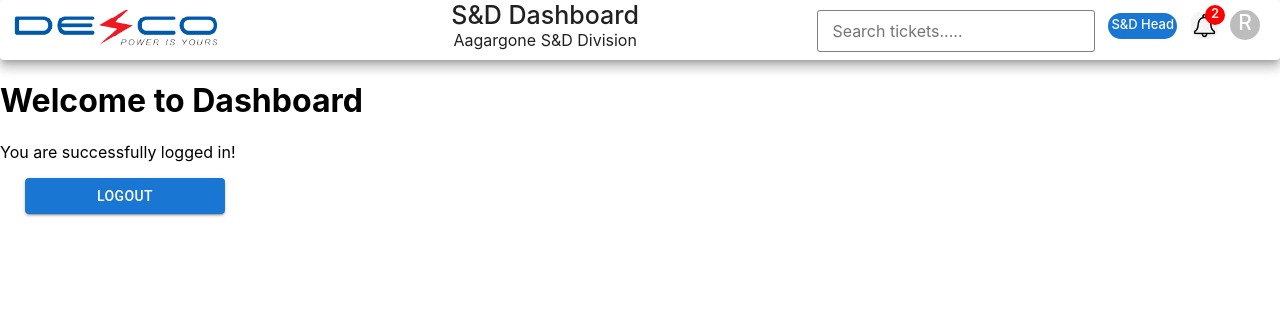
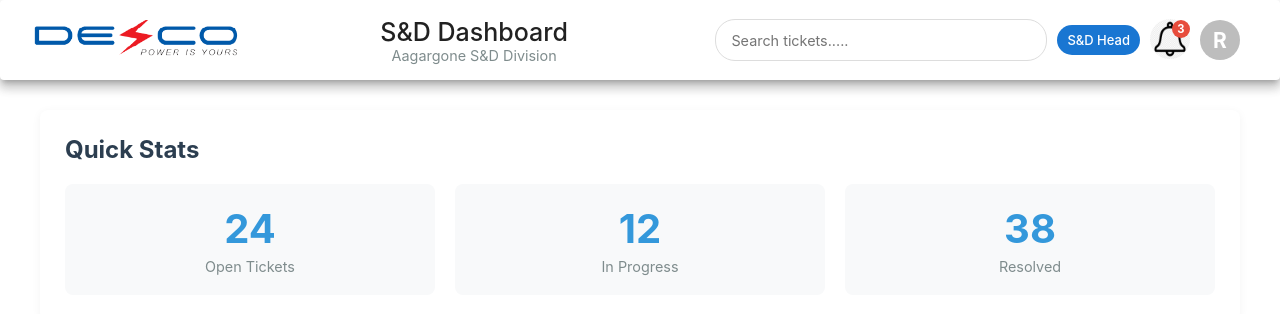
Before and after one commit to ranacse05/reactjs_frontend, a React (Create React App) app: page /dashboard in a window 1280 px wide. Shown: the top 314 px of the page. Built offline with nearby package versions, Linux system fonts and the light colour scheme; sample sign-in values are in the browser's storage; what parse would draw is missing.

Commit message:
Search left to do

```diff
--- a/src/Dashboard.css
+++ b/src/Dashboard.css
@@ -1,5 +1,7 @@
+/* Dashboard.css */
 .flex-container {
   display: flex;
+  align-items: center;
 }
 
 .shadow-border  {
@@ -10,8 +12,15 @@
   box-shadow: rgba(0, 0, 0, 0.2) 0px 5px 5px -3px, rgba(0, 0, 0, 0.14) 0px 8px 10px 1px, rgba(0, 0, 0, 0.12) 0px 3px 14px 2px;
 }
 
-header {height: 60px; }
-header img {height: 40px; margin: 10px;}
+header {
+  height: 80px;
+  padding: 0 20px;
+}
+
+header img {
+  height: 40px;
+  margin: 10px;
+}
 
 .header-text {
   margin: auto;
@@ -26,86 +35,188 @@ header img {height: 40px; margin: 10px;}
   font-weight: 500;
 }
 
-.header-text p {margin-top: 0px;}
-.search {margin-left: -40px;}
+.header-text p {
+  margin-top: 0px;
+  margin-bottom: 0;
+  color: #7f8c8d;
+  font-size: 0.9rem;
+}
+
+.search {
+  margin-left: 20px;
+  padding: 10px 15px;
+  border: 1px solid #ddd;
+  border-radius: 20px;
+  width: 300px;
+  font-size: 0.9rem;
+}
 
 .right-side {
   font-size: 12px;
   margin-right: 20px;
   display: flex;
-  margin-top: 10px;
-
-}
-
-.right-side > span {
-  display: flex;
-  width: 1em;
-  height: 1em;
+  align-items: center;
+  gap: 15px;
 }
 
 .account-type {
   font-size: 13px;
   display: flex;
-  padding: 3px;
-  margin: 3px;
+  padding: 5px 10px;
   border-radius: 15px;
   height: 20px;
   color: white;
-  background:rgb(25, 118, 210) ;
+  background: rgb(25, 118, 210);
+  font-weight: 500;
+  align-items: center;
+}
+
+/* Notification styles */
+.notification-container {
+  position: relative;
+}
+
+.notification-icon {
+  position: relative;
+  cursor: pointer;
+  width: 30px;
+  height: 30px;
+  border-radius: 50%;
+  display: flex;
+  align-items: center;
+  justify-content: center;
+  transition: background-color 0.2s;
+}
+
+.notification-icon:hover {
+  background-color: #f1f1f1;
+}
+
+.bell-icon {
+  font-size: 1.2rem;
+  width: 40px;
+  height: 40px;
+  border-radius: 50%;
+}
+
+
+.notification-badge {
+  position: absolute;
+  top: -5px;
+  right: -5px;
+  background-color: #e74c3c;
+  color: white;
+  border-radius: 50%;
+  width: 18px;
+  height: 18px;
+  display: flex;
+  align-items: center;
+  justify-content: center;
+  font-size: 0.7rem;
+  font-weight: bold;
+}
+
+.notification-dropdown {
+  position: absolute;
+  top: 100%;
+  right: 0;
+  width: 350px;
+  background: white;
+  border-radius: 8px;
+  box-shadow: 0 4px 15px rgba(0, 0, 0, 0.15);
+  margin-top: 10px;
+  z-index: 1000;
+  border: 1px solid #ddd;
+}
+
+.notification-header {
+  padding: 15px;
+  border-bottom: 1px solid #eee;
+  display: flex;
+  justify-content: space-between;
+  align-items: center;
+}
+
+.notification-header h3 {
+  margin: 0;
+  font-size: 1.1rem;
+  color: #2c3e50;
+}
+
+.notification-count {
+  background-color: #3498db;
+  color: white;
+  padding: 3px 8px;
+  border-radius: 12px;
+  font-size: 0.8rem;
+}
+
+.notification-list {
+  max-height: 300px;
+  overflow-y: auto;
+}
+
+.notification-item {
+  padding: 12px 15px;
+  border-bottom: 1px solid #f1f1f1;
+  cursor: pointer;
+  transition: background-color 0.2s;
+  font-size: 14px;
+}
+
+.notification-item:hover {
+  background-color: #f9f9f9;
+}
+
+.notification-item.unread {
+  background-color: #f0f7ff;
   font-weight: 500;
 }
 
-.notification {
-  width: 30px;
-  height: 30px;
-  border-radius: 50%; /* cleaner way than hardcoding 15px */
-  margin: 0px 10px;
-  background-image: url("../public/bell.png");
-  background-size: 90%;     /* or "contain" */
-  background-position: center;
-  background-repeat: no-repeat;
+.notification-item.read {
+  color: #7f8c8d;
 }
 
-.total_notifications {font-size: 13px;
-   color:whitesmoke;
-   width:20px;
-   height: 20px;
-   background: red;
-   border-radius: 10px;
-   float:right;
-   margin:-5px;
-   font-weight: 600;
-   text-align: center;
+.notification-item:last-child {
+  border-bottom: none;
 }
 
+/* Profile dropdown styles */
 .profile-container {
   position: relative;
-  display: inline-block;
 }
 
-.name {
-  width:30px;
-  height: 30px;
+.avatar {
+  width: 40px;
+  height: 40px;
+  background-color: rgb(189, 189, 189);
+  color: white;
+  border-radius: 50%;
+  display: flex;
+  align-items: center;
+  justify-content: center;
+  font-weight: bold;
+  cursor: pointer;
   font-size: 21px;
-  font-weight: 500;
-  background:rgb(189, 189, 189);
-  border-radius: 15px;
-  text-align: center;
-  padding: 5;
-  color: white
+  transition: background-color 0.2s;
+}
+
+.avatar:hover {
+  background-color: #a0a0a0;
 }
 
 .dropdown-menu {
-  display: none;
   position: absolute;
-  top: 40px;       /* places below the circle */
+  top: 100%;
   right: 0;
-  background-color: white;
-  border: 1px solid #ddd;
+  background: white;
   border-radius: 6px;
   box-shadow: 0px 4px 10px rgba(0,0,0,0.1);
-  min-width: 150px;
+  margin-top: 10px;
+  width: 150px;
   z-index: 1000;
+  border: 1px solid #ddd;
+  display: block;
 }
 
 .dropdown-menu a {
@@ -114,8 +225,91 @@ header img {height: 40px; margin: 10px;}
   text-decoration: none;
   color: #333;
   font-size: 14px;
+  border-bottom: 1px solid #f1f1f1;
 }
 
 .dropdown-menu a:hover {
   background-color: #f2f2f2;
 }
+
+.dropdown-menu a:last-child {
+  border-bottom: none;
+}
+
+/* Dashboard content */
+.dashboard-content {
+  padding: 30px;
+  max-width: 1200px;
+  margin: 0 auto;
+}
+
+.dashboard-content h1 {
+  color: #2c3e50;
+  margin-bottom: 10px;
+}
+
+.dashboard-content p {
+  color: #7f8c8d;
+  margin-bottom: 30px;
+}
+
+.dashboard-card {
+  background: white;
+  border-radius: 8px;
+  padding: 25px;
+  box-shadow: 0 2px 10px rgba(0, 0, 0, 0.05);
+}
+
+.dashboard-card h2 {
+  color: #2c3e50;
+  margin-top: 0;
+  margin-bottom: 20px;
+}
+
+.stats-container {
+  display: flex;
+  gap: 20px;
+}
+
+.stat-item {
+  flex: 1;
+  text-align: center;
+  padding: 20px;
+  background-color: #f8f9fa;
+  border-radius: 8px;
+}
+
+.stat-value {
+  font-size: 2.5rem;
+  font-weight: bold;
+  color: #3498db;
+  margin-bottom: 5px;
+}
+
+.stat-label {
+  color: #7f8c8d;
+  font-size: 0.9rem;
+}
+
+/* Responsive design */
+@media (max-width: 768px) {
+  header {
+    height: auto;
+    padding: 10px;
+    flex-wrap: wrap;
+  }
+
+  .search {
+    width: 100%;
+    margin: 10px 0;
+  }
+
+  .notification-dropdown {
+    width: 300px;
+    right: -50px;
+  }
+
+  .stats-container {
+    flex-direction: column;
+  }
+}
--- a/src/Dashboard.js
+++ b/src/Dashboard.js
@@ -1,16 +1,26 @@
-import React from 'react';
+import React, { useState, useEffect, useRef } from 'react';
 import { useNavigate } from 'react-router-dom';
 import './Dashboard.css';
-import Parse from './config/parse';
 
-function Dashboard({ onLogout }) {  // Receive onLogout callback
+function Dashboard({ onLogout }) {
   const navigate = useNavigate();
+  const [menuOpen, setMenuOpen] = useState(false);
+  const [notificationOpen, setNotificationOpen] = useState(false);
+  const menuRef = useRef(null);
+  const avatarRef = useRef(null);
+  const notificationRef = useRef(null);
+  const notificationIconRef = useRef(null);
+
+  // Sample notifications data
+  const [notifications, setNotifications] = useState([
+    { id: 1, text: "New ticket #1234 assigned to you", read: false },
+    { id: 2, text: "Ticket #5678 status changed to 'Resolved'", read: false },
+    { id: 3, text: "Weekly report is ready for review", read: false }
+  ]);
 
   const handleLogout = async () => {
     try {
       console.log('Attempting logout...');
-      await Parse.User.logOut();
-
       // Clear local storage
       localStorage.removeItem('parseSession');
 
@@ -20,55 +30,149 @@ function Dashboard({ onLogout }) {  // Receive onLogout callback
       // Redirect to login page
       navigate('/login');
       console.log('Logout successful');
-
     } catch (error) {
       console.error('Logout failed:', error);
       alert('Logout failed. Please try again.');
     }
   };
 
-  function toggleMenu() {
-    const menu = document.getElementById("dropdownMenu");
-    menu.style.display = menu.style.display === "block" ? "none" : "block";
-    console.log("menu called");
+  const toggleMenu = () => {
+    setMenuOpen(prev => !prev);
+    // Close notification if open
+    if (notificationOpen) setNotificationOpen(false);
+  };
+
+  const toggleNotification = () => {
+    setNotificationOpen(prev => !prev);
+    // Close profile menu if open
+    if (menuOpen) setMenuOpen(false);
+  };
+
+  const handleNotificationClick = (id) => {
+    console.log(`Notification ${id} clicked`);
+    // Mark as read
+    setNotifications(notifications.map(notif =>
+      notif.id === id ? {...notif, read: true} : notif
+    ));
+    // Close dropdown after click
+    setNotificationOpen(false);
+  };
+
+  useEffect(() => {
+    // Close menus if clicking outside
+    const handleClickOutside = (event) => {
+      // Close profile menu if clicked outside
+      if (menuOpen &&
+          menuRef.current &&
+          !menuRef.current.contains(event.target) &&
+          avatarRef.current &&
+          !avatarRef.current.contains(event.target)) {
+        setMenuOpen(false);
       }
 
-// Close menu if clicking outside
-document.addEventListener("click", function (event) {
-  const menu = document.getElementById("dropdownMenu");
-  const avatar = document.querySelector(".name");
-  if (menu && !menu.contains(event.target) && !avatar.contains(event.target)) {
-    menu.style.display = "none";
+      // Close notification menu if clicked outside
+      if (notificationOpen &&
+          notificationRef.current &&
+          !notificationRef.current.contains(event.target) &&
+          notificationIconRef.current &&
+          !notificationIconRef.current.contains(event.target)) {
+        setNotificationOpen(false);
       }
-});
+    };
+
+    document.addEventListener("click", handleClickOutside);
+
+    // Clean up the event listener
+    return () => {
+      document.removeEventListener("click", handleClickOutside);
+    };
+  }, [menuOpen, notificationOpen]);
+
+  // Count unread notifications
+  const unreadCount = notifications.filter(notif => !notif.read).length;
 
   return (
-    <div>
+    <div className="dashboard-container">
       <header className='flex-container shadow-border'>
-      <img src='desco-logo.png' height='80px' />
+        <img src='desco-logo.png' height='80px' alt='Company Logo' />
         <div className='header-text'>
           <div className='snd'>S&D Dashboard</div>
           <p>Aagargone S&D Division</p>
         </div>
-      <input type='text' className='search' placeholder='Search tickets.....'></input>
+        <input type='text' className='search' placeholder='Search tickets.....' />
         <div className='right-side'>
           <div className='account-type'>S&D Head</div>
-          <div className='notification'>
-              <div className='total_notifications'>2</div>
+
+          {/* Notification dropdown */}
+          <div className="notification-container">
+            <div
+              className='notification-icon'
+              ref={notificationIconRef}
+              onClick={toggleNotification}
+            >
+              <span><img className="bell-icon" src='bell.png'></img></span>
+              {unreadCount > 0 && !notificationOpen && (
+                <div className='notification-badge'>{unreadCount}</div>
+              )}
             </div>
+            {notificationOpen && (
+              <div className='notification-dropdown' ref={notificationRef}>
+                <div className="notification-header">
+                  <h3>Notifications</h3>
+                  <span className="notification-count">{unreadCount} unread</span>
+                </div>
+                <div className="notification-list">
+                  {notifications.map(notification => (
+                    <div
+                      key={notification.id}
+                      className={`notification-item ${notification.read ? 'read' : 'unread'}`}
+                      onClick={() => handleNotificationClick(notification.id)}
+                    >
+                      {notification.text}
+                    </div>
+                  ))}
+                </div>
+              </div>
+            )}
+          </div>
+
+          {/* Profile dropdown */}
           <div className="profile-container">
-            <div className='name'>R</div>
-            <div className='dropdown-menu' id='dropdownMenu'>
-              <a href='#'>Change Password</a>
-              <a href='#'>Logout</a>
+            <div
+              className='avatar'
+              ref={avatarRef}
+              onClick={toggleMenu}
+            >
+              R
+            </div>
+            {menuOpen && (
+              <div className='dropdown-menu' ref={menuRef}>
+                <a href='#password'>Change Password</a>
+                <a href='#logout' onClick={handleLogout}>Logout</a>
+              </div>
+            )}
+          </div>
+        </div>
+      </header>
+
+      <div className="dashboard-content">
+        <div className="dashboard-card">
+          <h2>Quick Stats</h2>
+          <div className="stats-container">
+            <div className="stat-item">
+              <div className="stat-value">24</div>
+              <div className="stat-label">Open Tickets</div>
+            </div>
+            <div className="stat-item">
+              <div className="stat-value">12</div>
+              <div className="stat-label">In Progress</div>
+            </div>
+            <div className="stat-item">
+              <div className="stat-value">38</div>
+              <div className="stat-label">Resolved</div>
             </div>
           </div>
         </div>
-    </header>
-    <div>
-      <h1>Welcome to Dashboard</h1>
-      <p>You are successfully logged in!</p>
-      <button onClick={handleLogout}>Logout</button>
       </div>
     </div>
   );
```
Also changed, not shown: 1 other file (tests, documents, lock files or other folders). Lines whose indentation alone changed are shown as unchanged.
